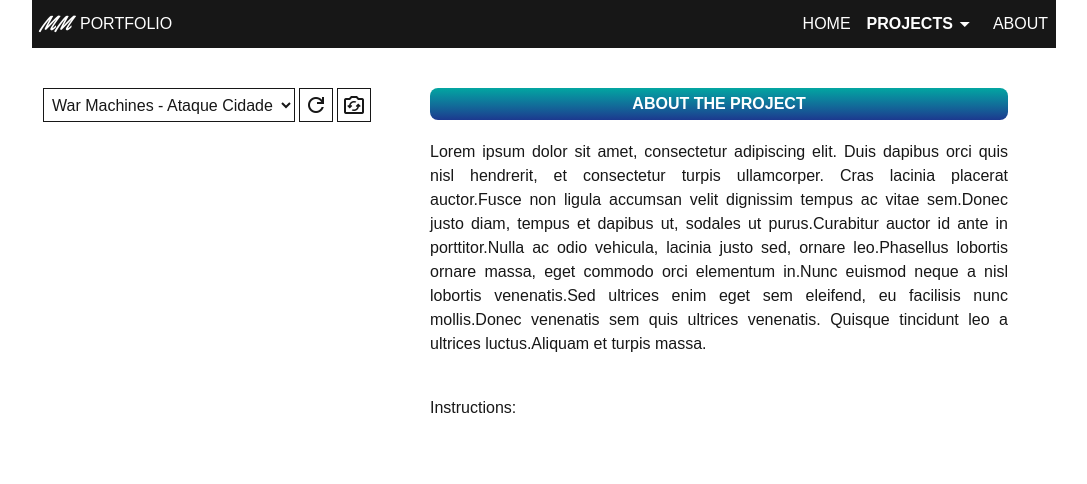
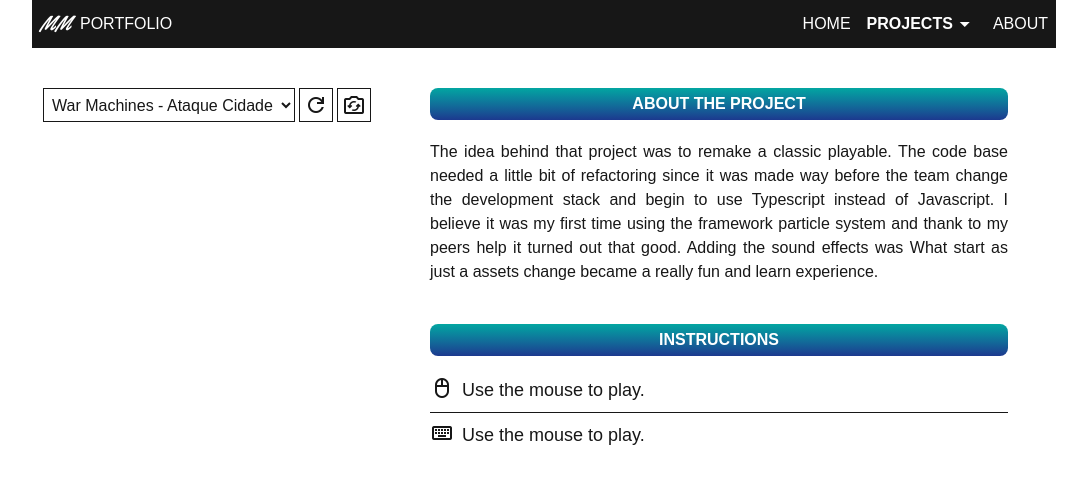
Before and after one commit to elMimu/portfolio, a Next.js app: page /projects/playables in a window 1280 px wide. Shown: the top 484 px of the page, without its empty margins (96-1183 px from the left). Built offline with nearby package versions, Linux system fonts and the light colour scheme; a web font is replaced by a local one.

Commit message:
feat: add instruction at playable info section

```diff
--- a/src/app/components/PlayablePlayer.tsx
+++ b/src/app/components/PlayablePlayer.tsx
@@ -8,31 +8,45 @@ import { Playable } from "@/types/playable";
 import playable_list from "@/data/playable_list.json";
 
 import { useRef, useState } from "react";
-import { textTemplate } from "@/utils/textTemplate";
+import { isMobileDevice } from "@/utils/isMobileDevice";
+import { Instruction } from "@/types/Instruction";
 
 let playable: Playable | null = (() => {
   if (playable_list.length > 0) {
-    return playable_list[0];
+    return playable_list[0] as Playable;
   }
   return null;
 })();
+
+function hasInstructions(playable: Playable | null) {
+  return playable && playable.instructions && playable.instructions?.length > 0;
+}
+
+function getInstructionIcon(type: "mouse" | "keyboard" | "touch") {
+  switch (type) {
+    case "mouse":
+      return "mouse";
+    case "keyboard":
+      return "keyboard";
+    default:
+      return "touch_app";
+  }
+}
 
 export default function PlayablePlayer() {
   const iframeRef = useRef<HTMLIFrameElement | null>(null);
   const [loadCount, setLoadCount] = useState(0);
   const [{ w, h }, setOrientation] = useState({ w: 350, h: 667 });
-
+  const isMobile = isMobileDevice();
   return (
     <div className="flex flex-wrap mt-10">
-
       <div className="mx-auto justify-items-center">
-
         {/* playable viewer section */}
         <menu className="flex justify-center pb-3 gap-1">
           <select
             className="border p-1"
             onChange={(ev) => {
-              playable = playable_list[parseInt(ev.target.value)];
+              playable = playable_list[parseInt(ev.target.value)] as Playable;
               setLoadCount(loadCount + 1);
             }}
           >
@@ -64,7 +78,6 @@ export default function PlayablePlayer() {
           >
             <span className="material-symbols-outlined">flip_camera_ios</span>
           </button>
-
         </menu>
         <iframe
           ref={iframeRef}
@@ -83,20 +96,44 @@ export default function PlayablePlayer() {
             <h2 className="text-center mb-5 bg-gradient-primary text-white rounded-lg font-bold p-1">
               ABOUT THE PROJECT
             </h2>
-            <p className="text-justify">{textTemplate}</p>
+            <p className="text-justify">{playable?.about}</p>
           </div>
-
-          <div>
-            <h2>Instructions:</h2>
+          <div className="mb-10">
+            <h2 className="text-center mb-5 bg-gradient-primary text-white rounded-lg font-bold p-1">
+              INSTRUCTIONS
+            </h2>
+            {isMobile ? (
+              <ul>
+                <li>
+                  <span className="material-symbols-outlined">
+                    {getInstructionIcon("touch")}
+                  </span>
+                  <span></span>
+                </li>
+              </ul>
+            ) : hasInstructions(playable) ? (
+              <ul>
+                {playable?.instructions?.map(
+                  (inst: Instruction, index: number) => (
+                    <li key={index}>
+                      {index > 0 ? <hr className="mb-2" /> : ""}
+                      <div className="flex gap-2 text-lg mb-2">
+                        <span className=" material-symbols-outlined">
+                          {getInstructionIcon(inst.type)}
+                        </span>
+                        <span className="flex-1">{inst.description}</span>
+                      </div>
+                    </li>
+                  ),
+                )}
+              </ul>
+            ) : (
+              ""
+            )}
           </div>
         </div>
       </div>
       {/* / */}
-      <div className="">
-        <div>
-          <p></p>
-        </div>
-      </div>
     </div>
   );
 }
--- a/src/data/playable_list.json
+++ b/src/data/playable_list.json
@@ -1,10 +1,16 @@
 [
   {
     "name": "War Machines - Ataque Cidade",
-    "src": "/playables/wm_ataque_cidade/index.html"
+    "src": "/playables/wm_ataque_cidade/index.html",
+    "about": "The idea behind that project was to remake a classic playable. The code base needed a little bit of refactoring since it was made way before the team change the development stack and begin to use Typescript instead of Javascript. I believe it was my first time using the framework particle system and thank to my peers help it turned out that good. Adding the sound effects was  What start as just a assets change became a really fun and learn experience. ",
+    "instructions": [
+      { "type": "mouse", "description": "Use the mouse to play." },
+      { "type": "keyboard", "description": "Use the mouse to play." }
+    ]
   },
   {
     "name": "AFK Soccer - Chute Forte",
-    "src": "/playables/afk_soccer_chute_forte/index.html"
+    "src": "/playables/afk_soccer_chute_forte/index.html",
+    "about": "This was great! Since it was one of the new games projects I had to built this one from ground zero. I had to code the UI so It wraps the overflow text regardless of the language and synchronize what triggers changes on the animation. Adjust the circle when the ball is dragged under the correct space took a little creativity. The challenge part was the collider. Needed a lot of thought, help and creativity to fix sticking and tunelling bugs. The work needed to fix these bugs was a great learning experience. I had to study about colliding in game development and it help me a lot in future projects. This project was one of the most important ones during my internship period."
   }
 ]
--- /dev/null
+++ b/src/types/Instruction.ts
@@ -0,0 +1,4 @@
+export type Instruction = {
+  type: "mouse" | "keyboard" | "touch";
+  description: string;
+};
--- a/src/types/playable.ts
+++ b/src/types/playable.ts
@@ -1,4 +1,8 @@
+import { Instruction } from "./Instruction";
+
 export type Playable = {
   name: string;
   src: string;
+  about: string;
+  instructions?: Instruction[];
 };
--- /dev/null
+++ b/src/utils/isMobileDevice.ts
@@ -0,0 +1,5 @@
+export function isMobileDevice(): boolean {
+  return /Mobi|Android|iPhone|iPad|iPod|BlackBerry|IEMobile|Opera Mini/i.test(
+    navigator.userAgent
+  );
+}
```
